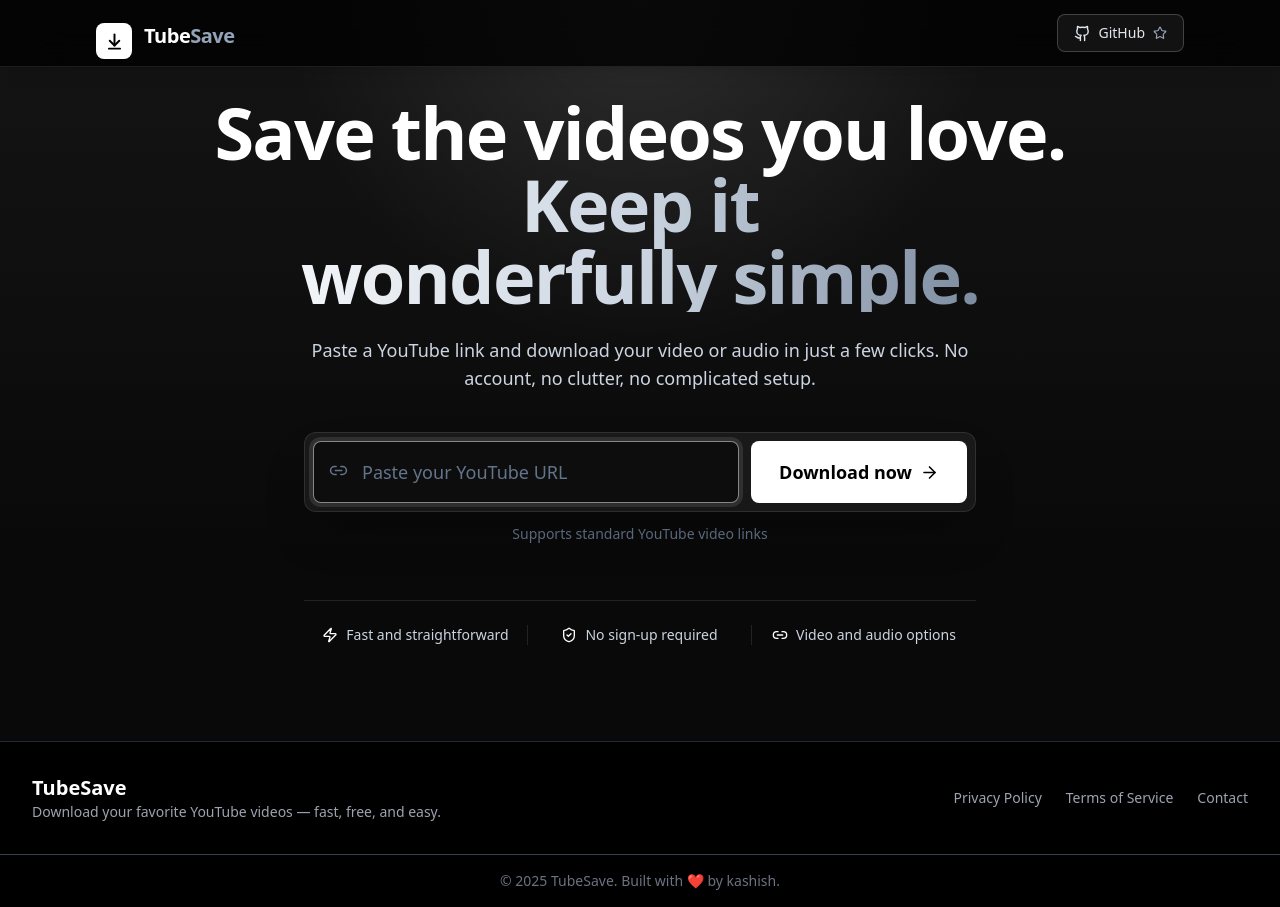
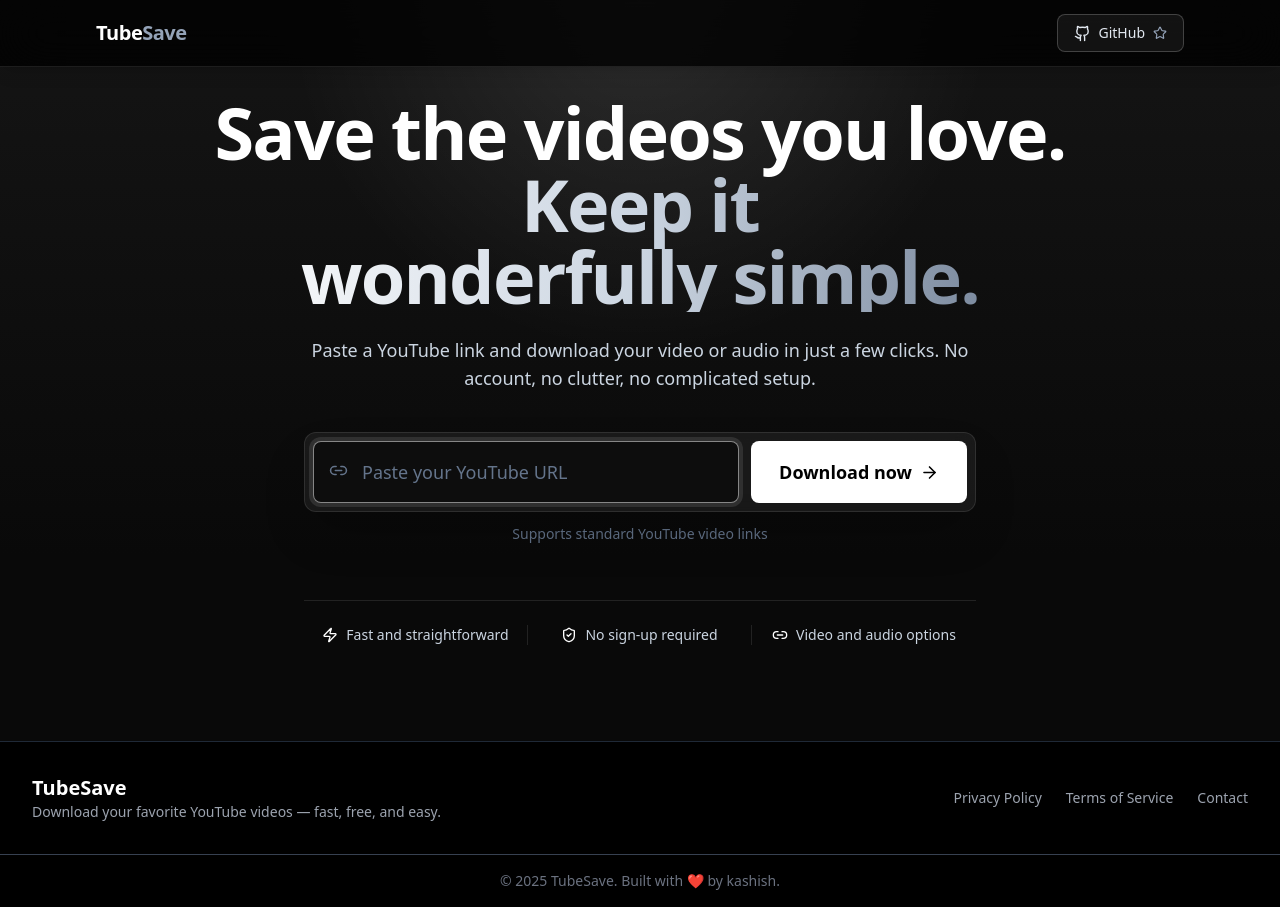
Before and after one commit to kashish00208/TubeSave, a Next.js app: page / in a window 1280 px wide. Built offline with nearby package versions, Linux system fonts and the light colour scheme.

Commit message:
npm issue fix

```diff
--- a/package.json
+++ b/package.json
@@ -15,7 +15,7 @@
     "lucide-react": "^0.525.0",
     "mongoose": "^8.10.1",
     "motion": "^12.19.1",
-    "next": "^15.5.21",
+    "next": "^16.3.2",
     "os": "^0.1.2",
     "react": "^19.0.0",
     "react-dom": "^19.0.0",
--- a/src/Components/NavBar.tsx
+++ b/src/Components/NavBar.tsx
@@ -16,9 +16,6 @@
           aria-label="TubeSave home"
         >
           <span className="text-xl font-bold tracking-tight">
-            <span className="mr-3 inline-flex h-9 w-9 translate-y-2 items-center justify-center rounded-lg bg-white text-black transition-transform group-hover:-rotate-6">
-              <ArrowDownToLine size={19} strokeWidth={2.5} />
-            </span>
             Tube<span className="text-slate-400">Save</span>
           </span>
         </Link>
--- a/src/app/page.tsx
+++ b/src/app/page.tsx
@@ -4,8 +4,6 @@
   return (
     <>
       <MainPage />
-
-
       <Footer />
     </>
   );
```
Also changed, not shown: 1 other file (tests, documents, lock files or other folders).
